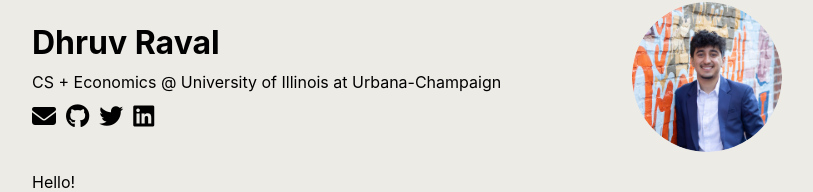
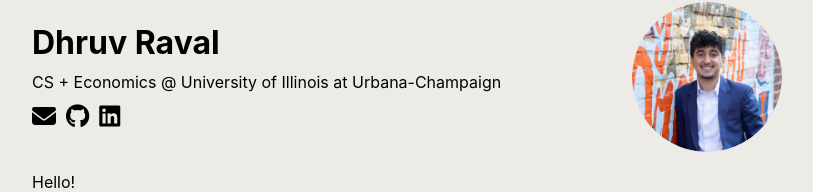
Before and after one commit to dhruvkraval/my-website, a React (Create React App) app: page / in a window 1280 px wide. Shown: the part 118-310 px from the top of the page, without its empty margins (233-1046 px from the left). Built offline with nearby package versions, Linux system fonts and the light colour scheme.

Commit message:
testing branch protections 3

```diff
--- a/src/App.js
+++ b/src/App.js
@@ -83,9 +83,6 @@ function App() {
                 <a href="https://github.com/dhruvkraval" target="_blank" rel="noopener noreferrer">
                   <i className="fab fa-github"></i>
                 </a>
-                <a href="https://twitter.com/username" target="_blank" rel="noopener noreferrer">
-                  <i className="fab fa-twitter"></i>
-                </a>
                 <a href="https://www.linkedin.com/in/username/" target="_blank" rel="noopener noreferrer">
                   <i className="fab fa-linkedin"></i>
                 </a>
```
